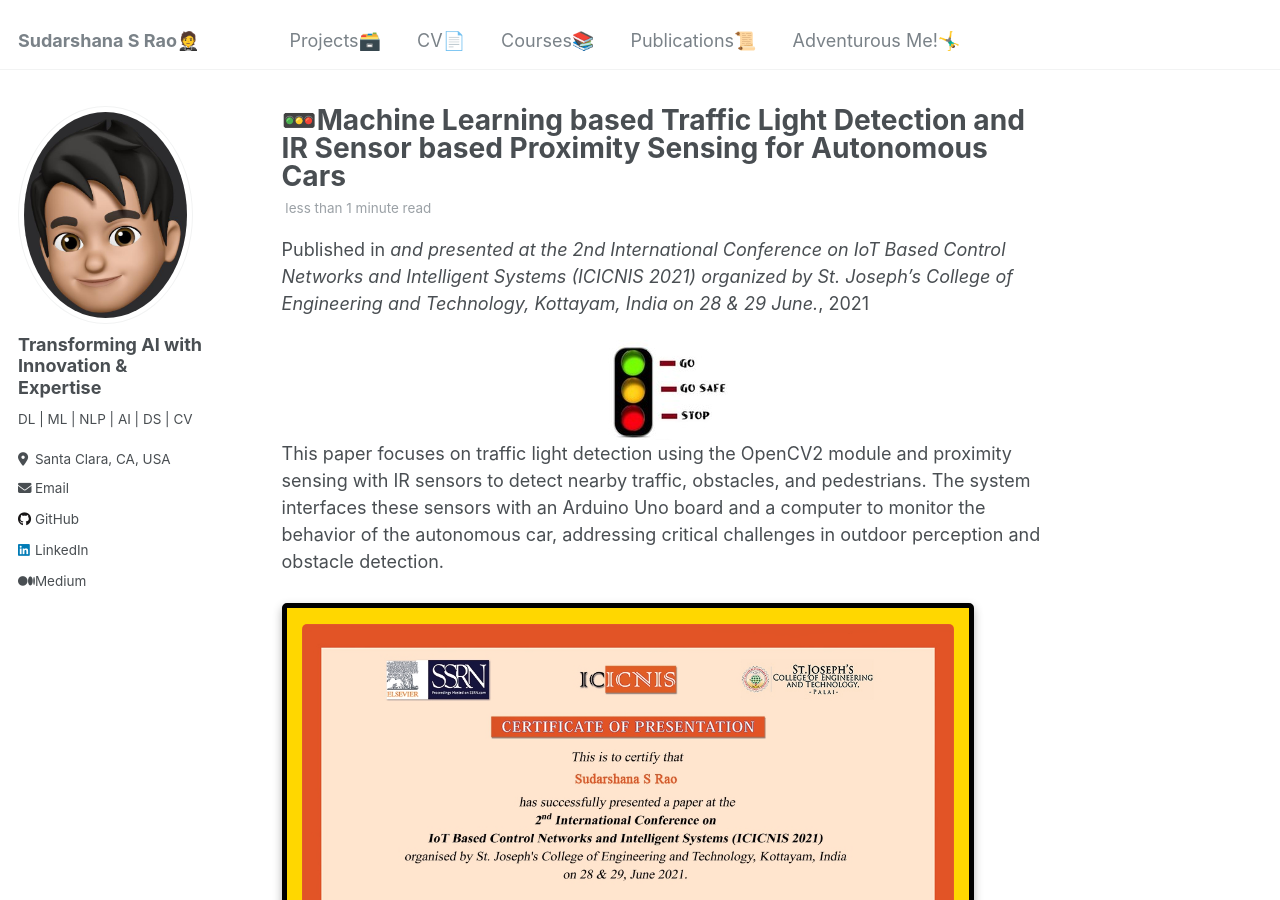
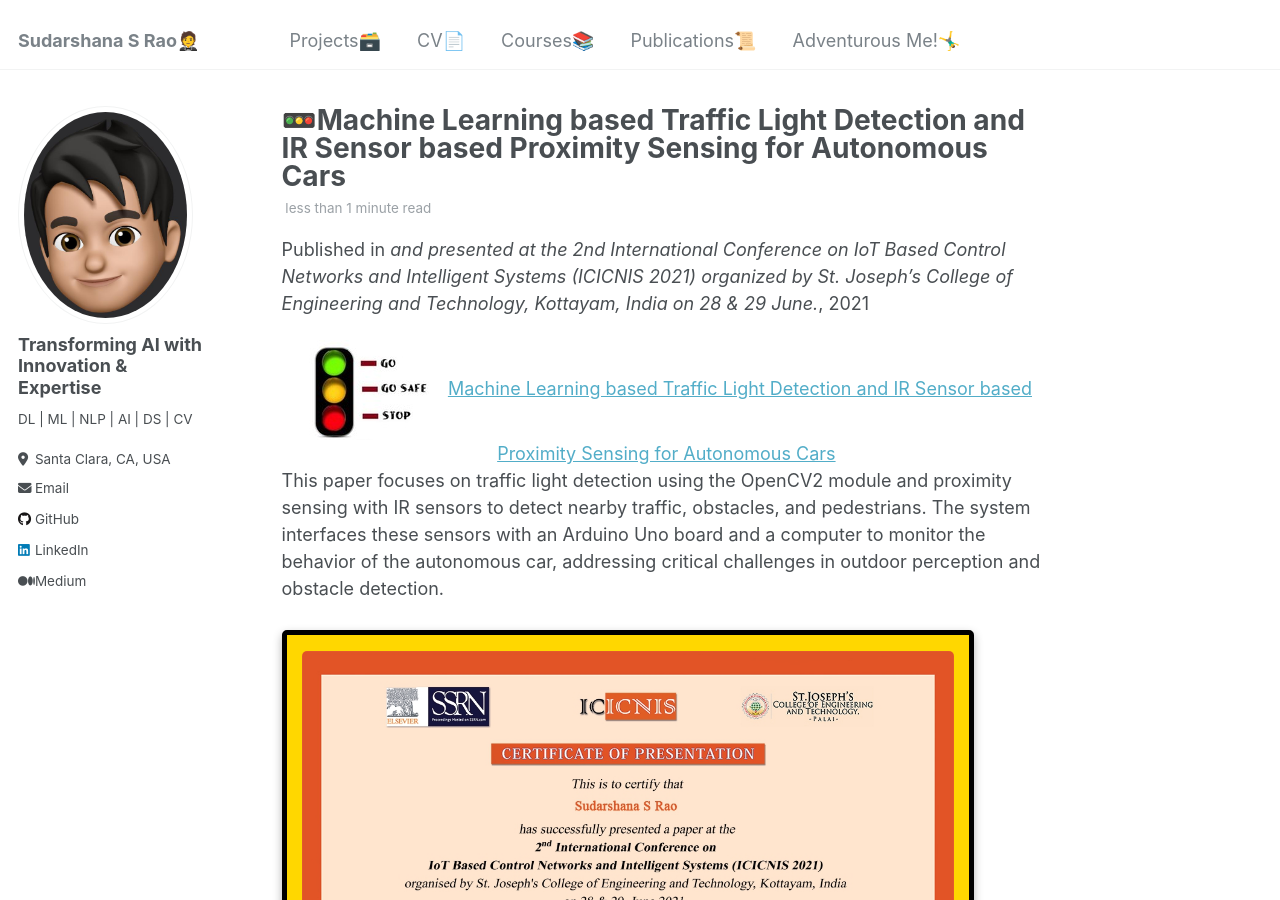
Before and after one commit to SudarshanaSRao/SudarshanaSRao.github.io, a Jekyll site: the page built from _publications/2021-07-14-paper-title-number-1.md, in a window 1280 px wide and 900 px high. Built offline with Jekyll 4.4.1, drawn with Linux system fonts in a browser that asks for light colours; a script that is not in the unit is left out.

Commit message:
Update 2021-07-14-paper-title-number-1.md

```diff
--- a/_publications/2021-07-14-paper-title-number-1.md
+++ b/_publications/2021-07-14-paper-title-number-1.md
@@ -15,7 +15,8 @@
   - Sensors
 ---
 
-<center><img class="bounce" src="/images/traffic.jpeg" height="100"></center>
+<center><img class="bounce" src="/images/traffic.jpeg" height="100"> &nbsp; <script type="text/javascript" src="//cdn.plu.mx/widget-popup.js"></script> <a href="https://plu.mx/plum/a/?doi=10.2139%2Fssrn.3883931" data-popup="right" data-size="large" class="plumx-plum-print-popup plum-liberty-theme" data-site="plum" data-hide-when-empty="true">Machine Learning based Traffic Light Detection and IR Sensor based Proximity Sensing for Autonomous Cars</a></center>
+
 <style>
       @keyframes bounce {
     0%, 20%, 50%, 80%, 100% { transform: rotate(0deg); }
```
